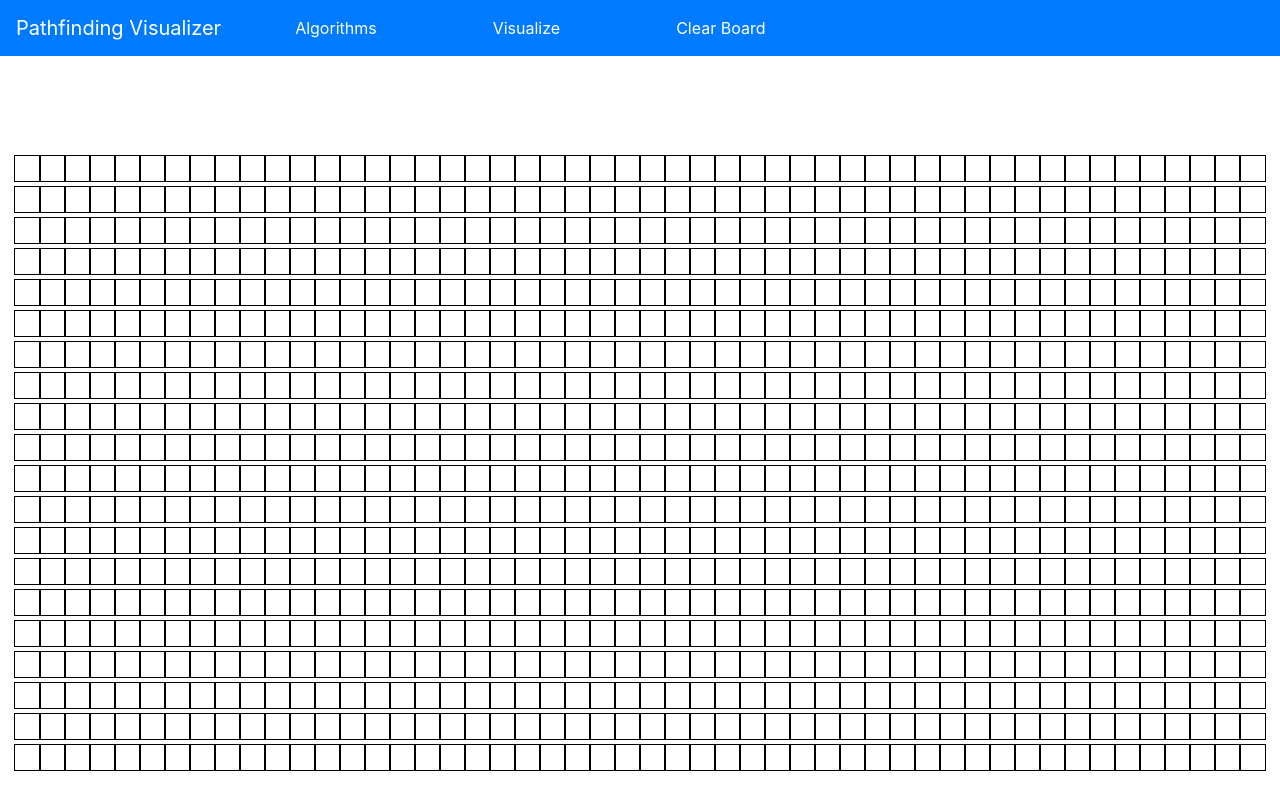
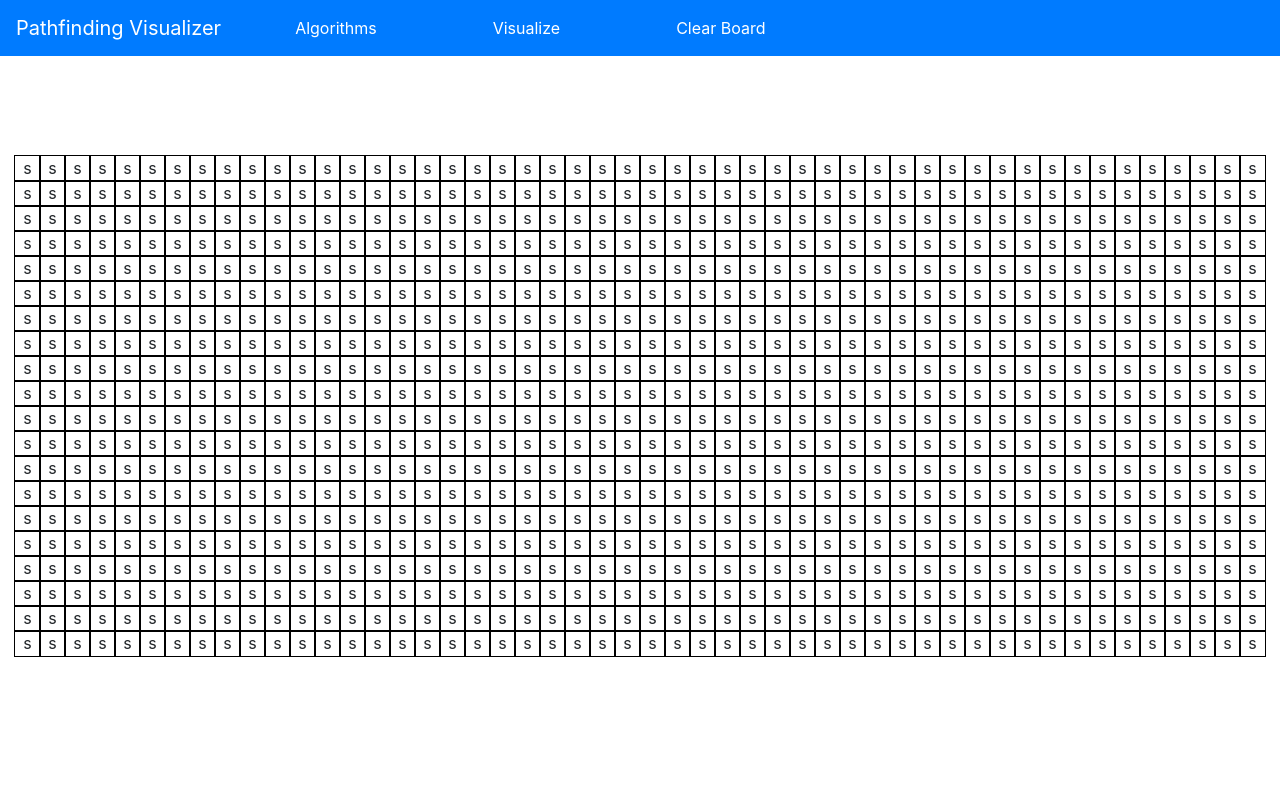
Before and after one commit to mingchengzack/Path-Finding-Visualizer, a React (Create React App) app: page / in a window 1280 px wide. Built offline with nearby package versions, Linux system fonts and the light colour scheme.

Commit message:
move back index.html

```diff
--- a/src/components/Node.jsx
+++ b/src/components/Node.jsx
@@ -7,7 +7,7 @@ class Node extends Component {
     this.state = {};
   }
   render() {
-    return <div className="node"></div>;
+    return <div className="node">s</div>;
   }
 }
 
```
Also changed, not shown: public/index.html (renamed from src/index.html).
